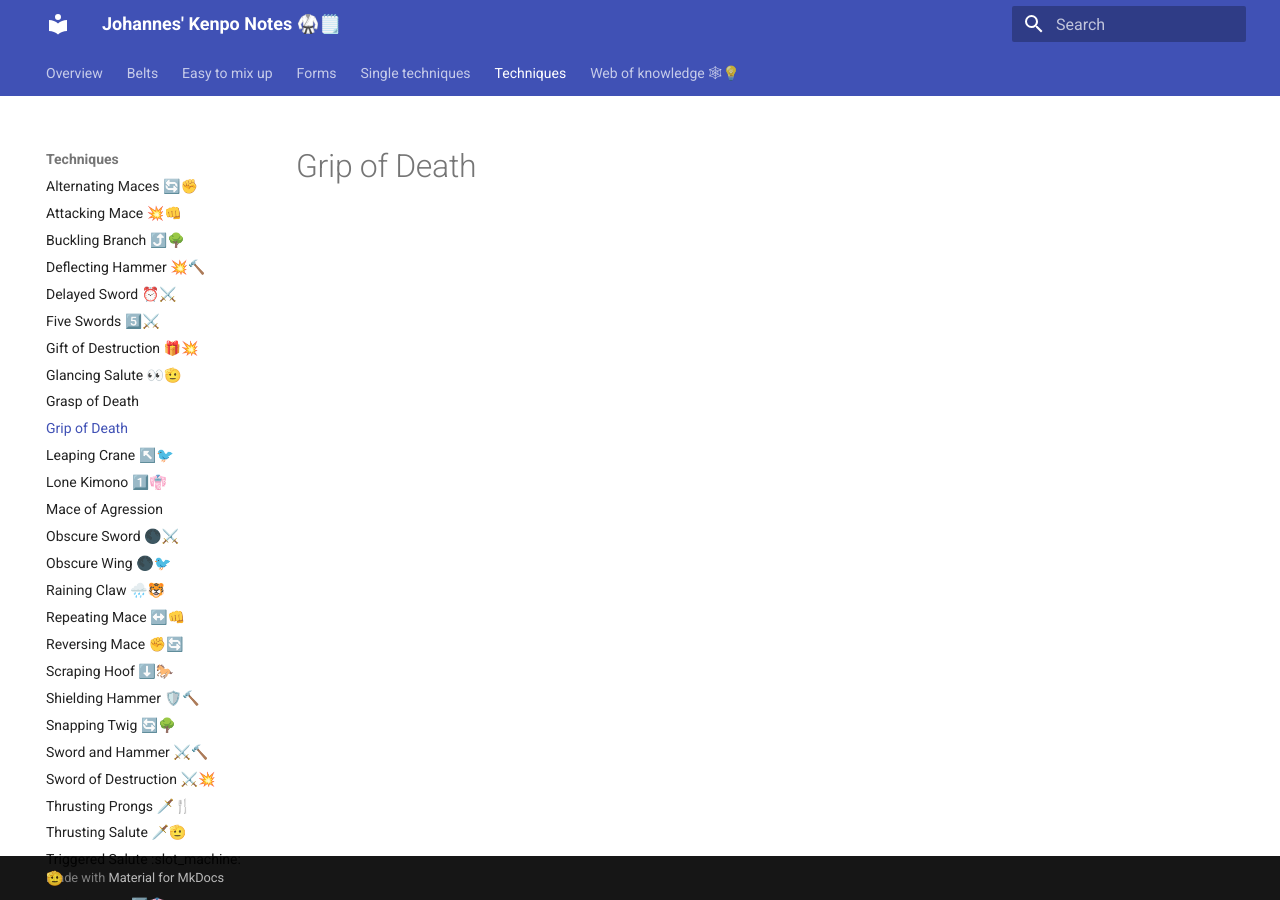
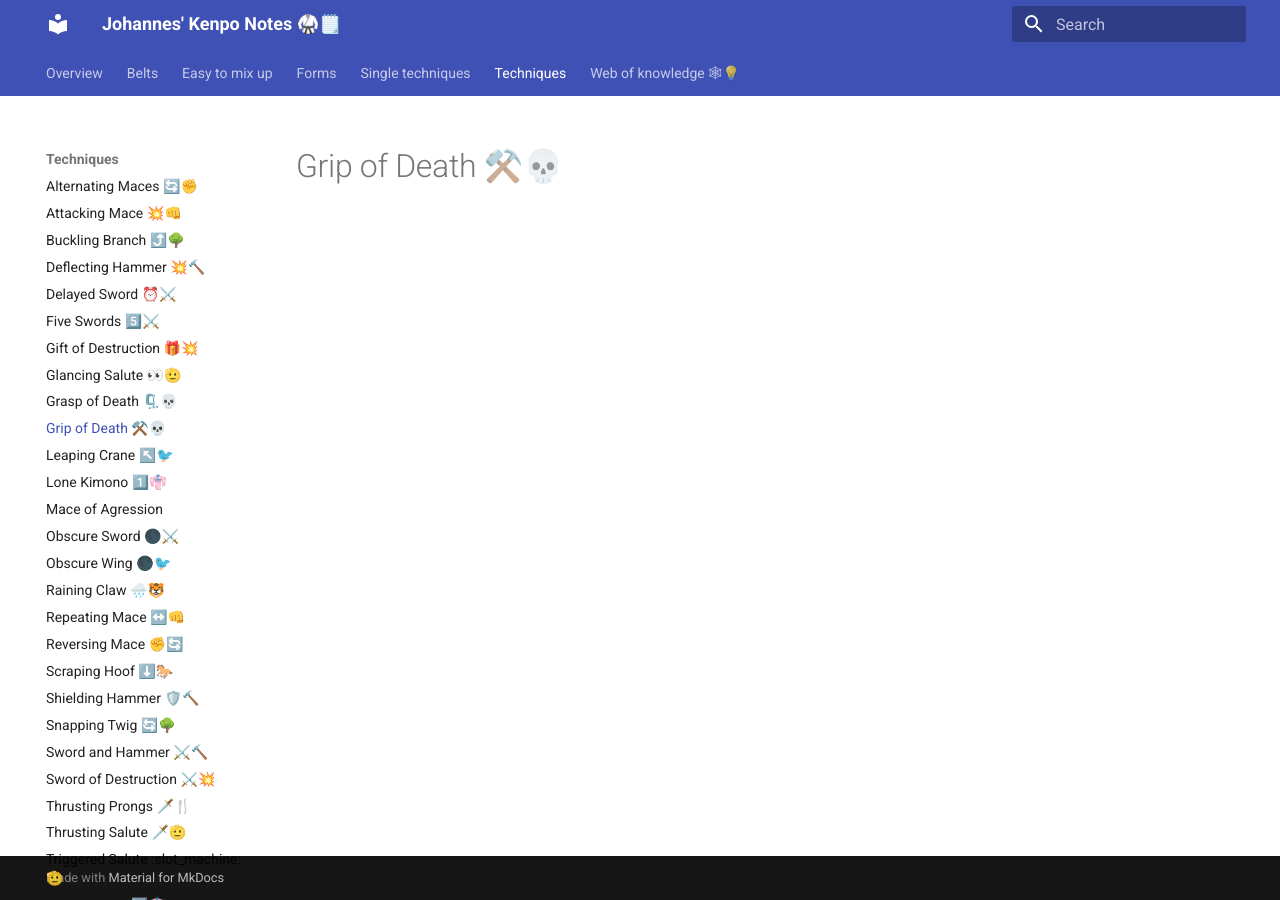
Before and after one commit to realJohnDoe/kenpo, an MkDocs documentation site: the page built from docs/techniques/grip-of-death.md, in a window 1280 px wide. Built offline with MkDocs 1.6.1 and Material for MkDocs 9.7.7, drawn with Linux system fonts in a browser that asks for light colours.

Commit message:
Add more emojis

```diff
--- a/docs/techniques/grip-of-death.md
+++ b/docs/techniques/grip-of-death.md
@@ -1 +1 @@
-# Grip of Death
+# Grip of Death ⚒️💀
```
Also changed, not shown: docs/techniques/grasp-of-death.md (+1 -1 lines).
